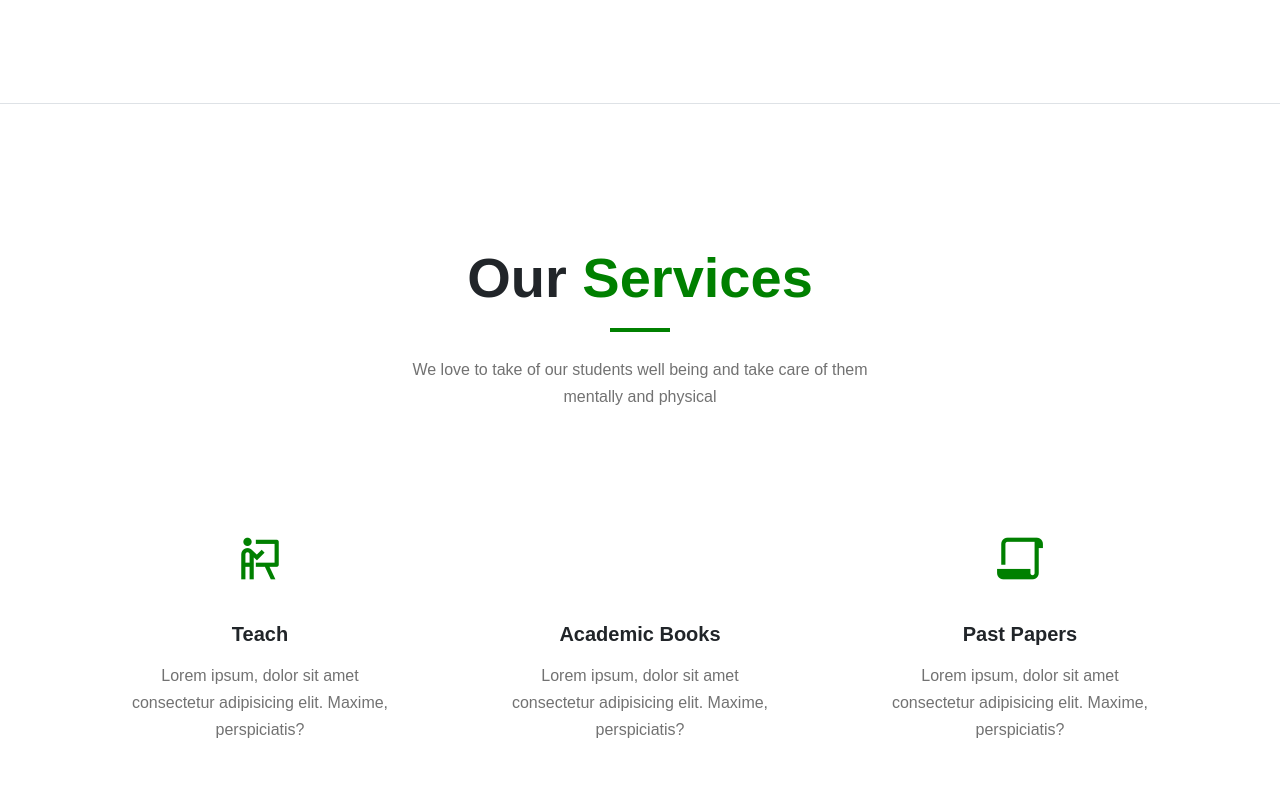
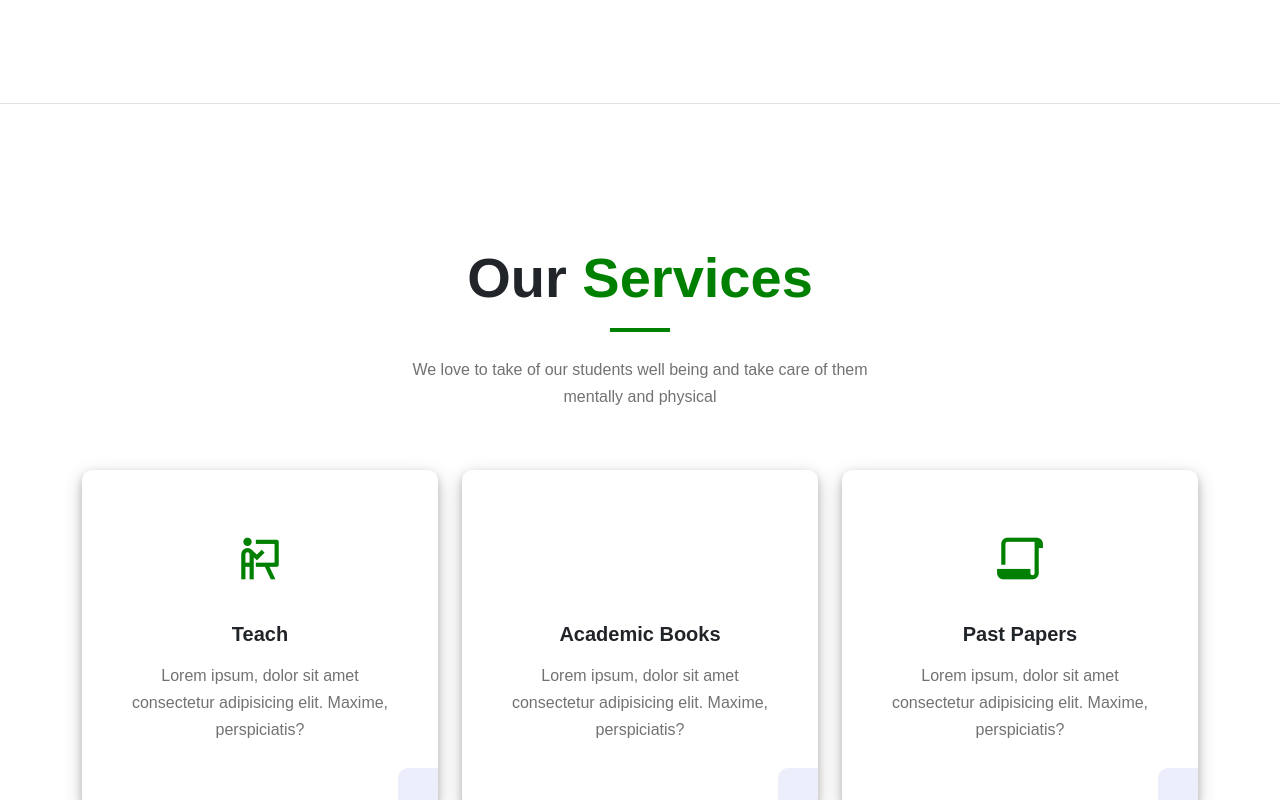
Before and after one commit to BonganiChauke/Wellness-Connect, a plain HTML site: page Sites/main/index.html in a window 1280 px wide. Shown: the part 2000-2800 px from the top of the page. Drawn offline with nearby package versions, Linux system fonts and the light colour scheme; some packages are replaced by stand-ins of ours; a script that the page names is missing; some icons are missing.

Commit message:
Styling of services sections

```diff
--- a/css/style.css
+++ b/css/style.css
@@ -63,6 +63,7 @@ img {
 
 /* nav bar */
 .navbar{
+    background: white;
     box-shadow: var(--box-shadow);
 }
 
@@ -130,5 +131,44 @@ h1 span{
     color: var(--c-brand);
     font-size: 50px;
     flex: none;
+}
 
+/* services section */
+.theme-shadow{
+    box-shadow: var(--box-shadow);
+    border-radius: 10px;
 }
+
+.service{
+    position: relative;
+    overflow: hidden;
+    z-index: 2;
+}
+
+.service::after{
+    content: "";
+    width: 40px;
+    height: 40px;
+    background: rgba(var(--c-brand-rgb), 0.1);
+    position: absolute;
+    bottom: 0;
+    right: 0;
+    border-top-left-radius: 10px;
+    transition: var(--transition);
+}
+
+.service:hover::after{
+    width: 100%;
+    height: 100%;
+    background: var(--c-brand);
+    z-index: -1;
+}
+
+.service:hover h5, .service:hover p{
+    color: white;
+}
+
+.service:hover .iconbox{
+    background-color: rgba(255, 255, 14, 0.19);
+    color: white;
+}
```
